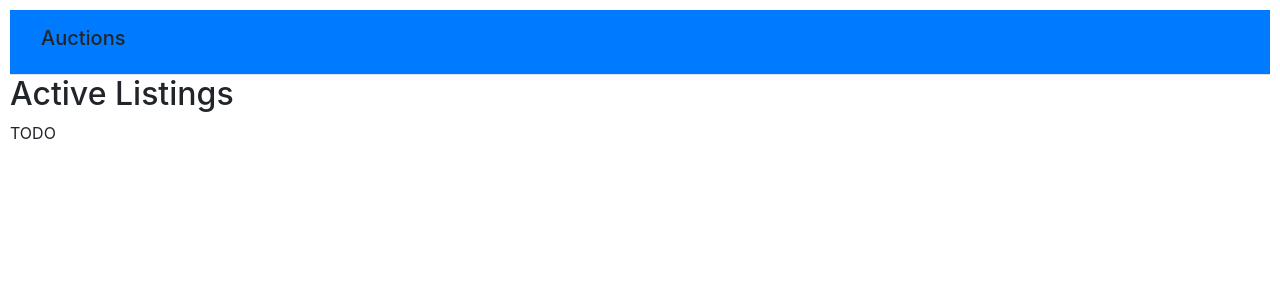
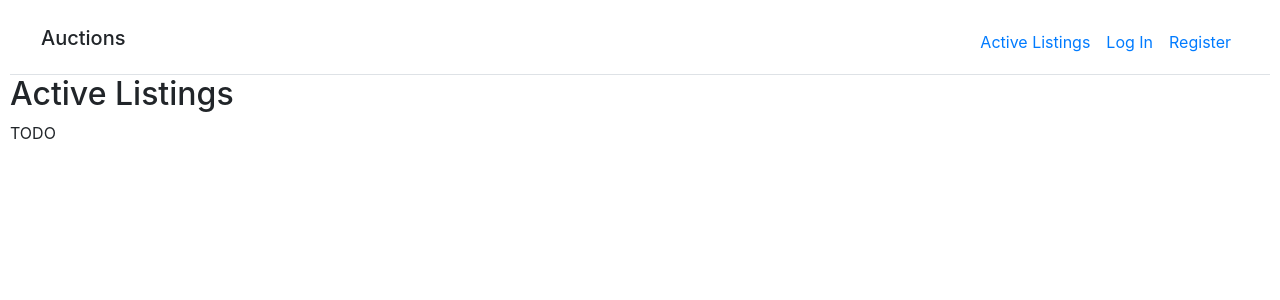
Before and after one commit to theodoregraham1/cs50w, a Django app: page / in a window 1280 px wide. Shown: the top 300 px of the page. Run offline with Django 3.2, Linux system fonts and the light colour scheme; some libraries are stand-ins or nearby versions.

Commit message:
Fix navbar

```diff
--- a/commerce/auctions/templates/auctions/layout.html
+++ b/commerce/auctions/templates/auctions/layout.html
@@ -18,12 +18,11 @@
             {% endif %}
         </div>
         -->
-        <nav class="navbar bg-primary border-bottom">
+        <nav class="navbar border-bottom">
             <div class="container-fluid">
+
                 <h1 class="navbar-brand">Auctions</h1>
-                <button class="navbar-toggler" type="button" data-bs-toggle="collapse" data-bs-target="#navbarNav" aria-controls="navbarNav" aria-expanded="false" aria-label="Toggle navigation">
-                  <span class="navbar-toggler-icon"></span>
-                </button>
+
                 <div class="expand navbar-expand">
                     <ul class="navbar-nav">
                         <li class="nav-item">
```
